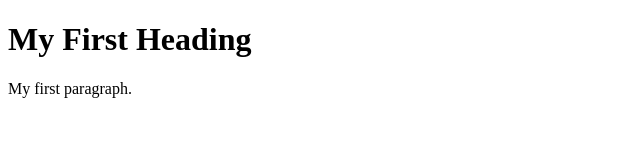
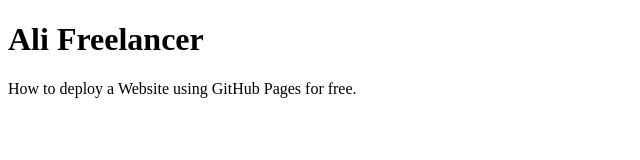
Before and after one commit to furqan78/demo-project, a plain HTML site: page index.html in a window 1280 px wide. Shown: the whole page, without its empty margins (0-640 px from the left). Drawn offline with Linux system fonts and the light colour scheme.

Commit message:
Update index.html

```diff
--- a/index.html
+++ b/index.html
@@ -2,9 +2,9 @@
 <html>
 <body>
 
-<h1>My First Heading</h1>
+<h1>Ali Freelancer</h1>
 
-<p>My first paragraph.</p>
+<p>How to deploy a Website using GitHub Pages for free.</p>
 
 </body>
 </html>
```
